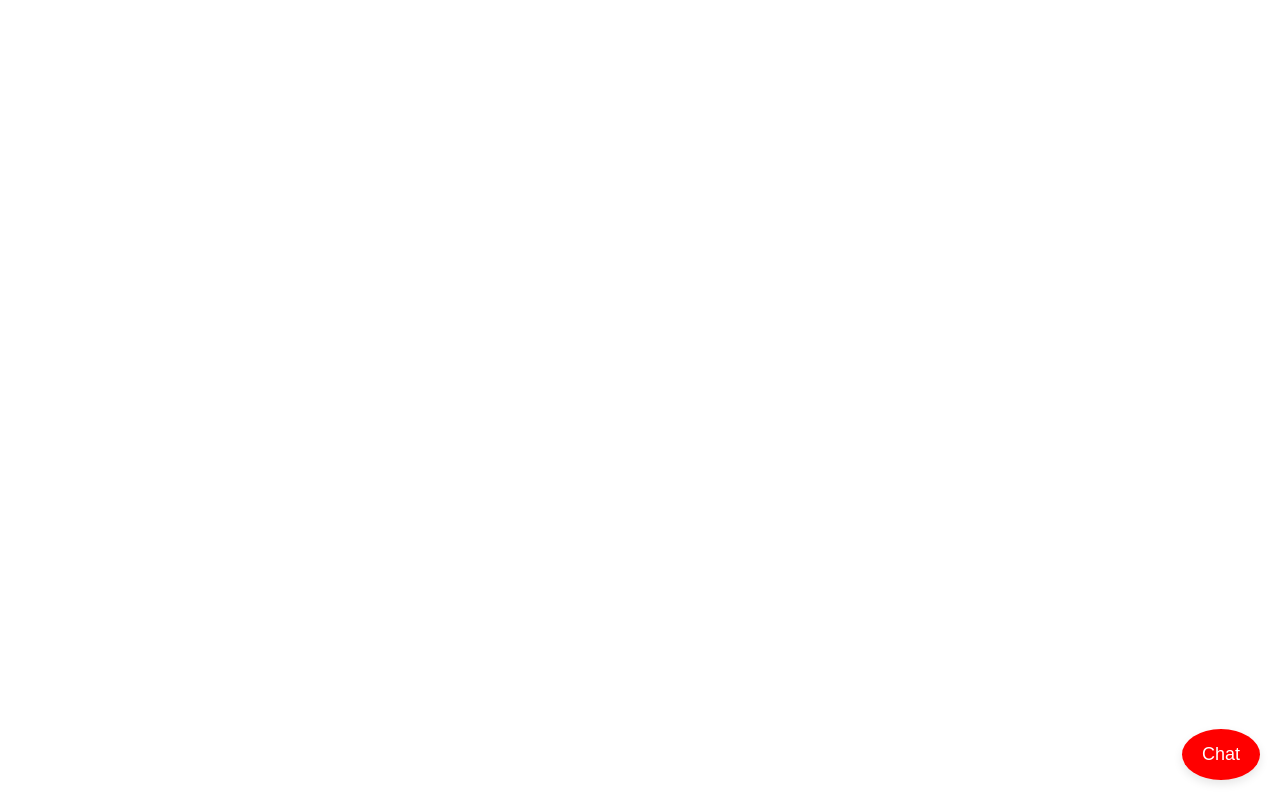
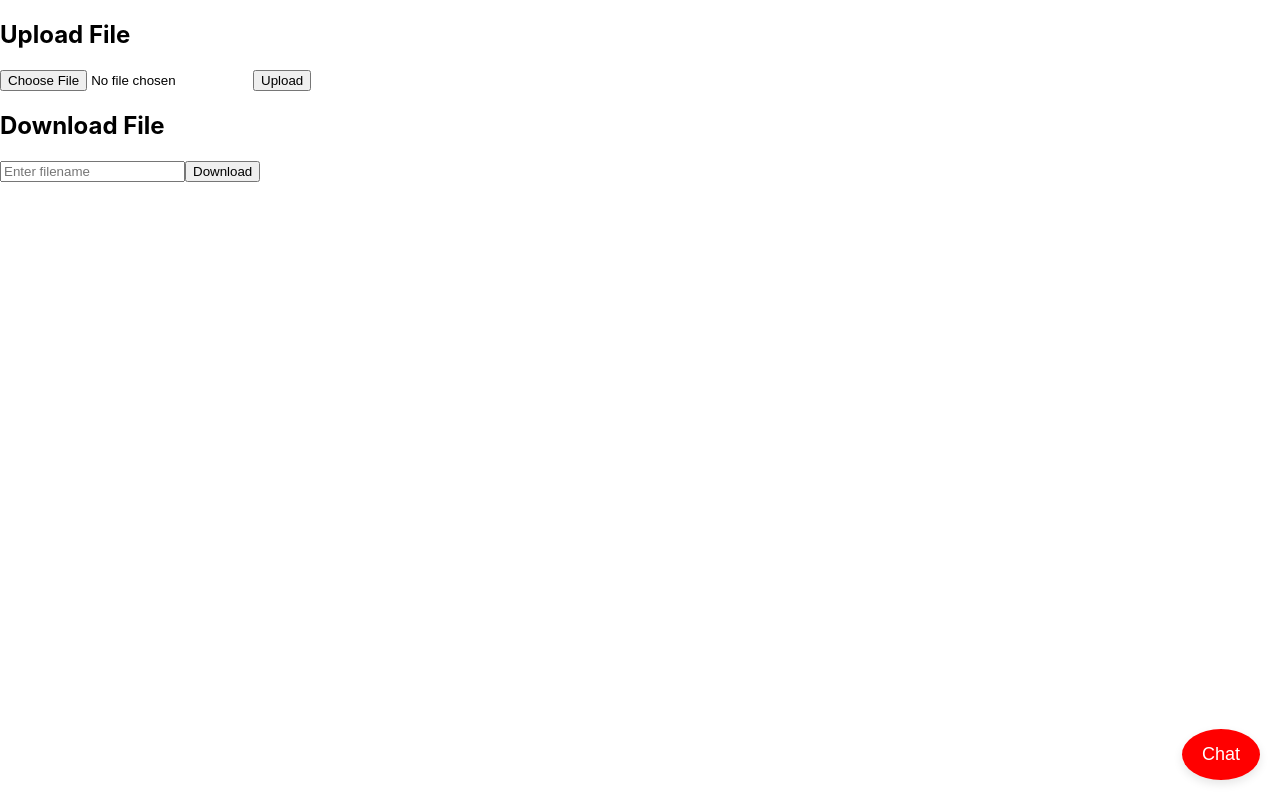
Before and after one commit to adharsh-04/student, a React (Create React App) app in the folder frontend/: page /fileupload in a window 1280 px wide. Built offline with nearby package versions, Linux system fonts and the light colour scheme.

Commit message:
completed file uploading and downloading

```diff
--- a/frontend/package.json
+++ b/frontend/package.json
@@ -6,6 +6,7 @@
     "@testing-library/jest-dom": "^5.17.0",
     "@testing-library/react": "^13.4.0",
     "@testing-library/user-event": "^13.5.0",
+    "axios": "^1.7.7",
     "react": "^18.3.1",
     "react-dom": "^18.3.1",
     "react-scripts": "5.0.1",
--- a/frontend/src/App.js
+++ b/frontend/src/App.js
@@ -1,9 +1,13 @@
 import Chatbot from "../src/chatbot/Chatbot";
+import FileDownload from "./File/FileDownload";
+import FileUpload from "./File/FileUpload";
 
 function App() {
   return (
     <div className="App">
      <Chatbot/>
+     <FileUpload/>
+     <FileDownload/>
     </div>
   );
 }
--- /dev/null
+++ b/frontend/src/File/FileDownload.js
@@ -0,0 +1,49 @@
+import React, { useState } from 'react';
+import axios from 'axios';
+
+function FileDownload() {
+    const [filename, setFilename] = useState('');
+    const [message, setMessage] = useState('');
+
+    const handleFileDownload = async () => {
+        if (!filename) {
+            setMessage('Please enter a filename.');
+            return;
+        }
+
+        try {
+            const response = await axios.get(`http://localhost:3000/fileapi/download/${filename}`, {
+                responseType: 'blob' // Important for handling binary data
+            });
+
+            // Create a link element to download the file
+            const url = window.URL.createObjectURL(new Blob([response.data]));
+            const link = document.createElement('a');
+            link.href = url;
+            link.setAttribute('download', filename);
+            document.body.appendChild(link);
+            link.click();
+            link.remove();
+
+            setMessage('File downloaded successfully.');
+        } catch (error) {
+            setMessage('Error downloading file.');
+        }
+    };
+
+    return (
+        <div>
+            <h2>Download File</h2>
+            <input
+                type="text"
+                placeholder="Enter filename"
+                value={filename}
+                onChange={(e) => setFilename(e.target.value)}
+            />
+            <button onClick={handleFileDownload}>Download</button>
+            <p>{message}</p>
+        </div>
+    );
+}
+
+export default FileDownload;
--- /dev/null
+++ b/frontend/src/File/FileUpload.js
@@ -0,0 +1,42 @@
+import React, { useState } from 'react';
+import axios from 'axios';
+
+function FileUpload() {
+    const [file, setFile] = useState(null);
+    const [message, setMessage] = useState('');
+
+    const handleFileChange = (e) => {
+        setFile(e.target.files[0]);
+    };
+
+    const handleFileUpload = async () => {
+        if (!file) {
+            setMessage('Please select a file first.');
+            return;
+        }
+
+        const formData = new FormData();
+        formData.append('file', file);
+
+        try {
+            const response = await axios.post('http://localhost:3000/fileapi/upload', formData, {
+                headers: { 'Content-Type': 'multipart/form-data' }
+            });
+            setMessage(response.data.message);
+        } catch (error) {
+            setMessage(`Error uploading file: ${error.response?.data?.message || error.message}`);
+        }
+
+    };
+
+    return (
+        <div>
+            <h2>Upload File</h2>
+            <input type="file" onChange={handleFileChange} />
+            <button onClick={handleFileUpload}>Upload</button>
+            <p>{message}</p>
+        </div>
+    );
+}
+
+export default FileUpload;
```
Also changed, not shown: 1 other file (tests, documents, lock files or other folders).
